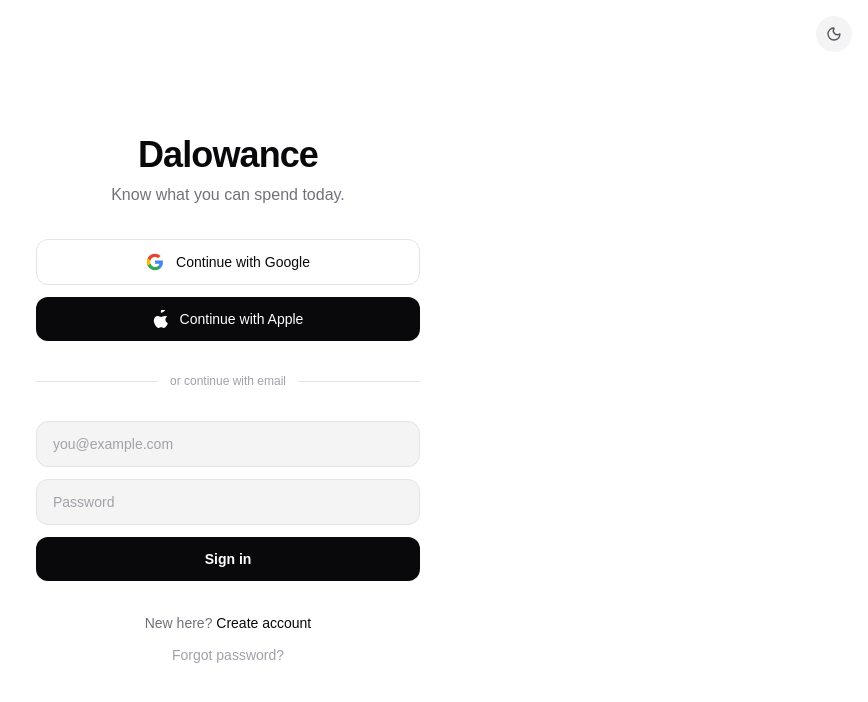
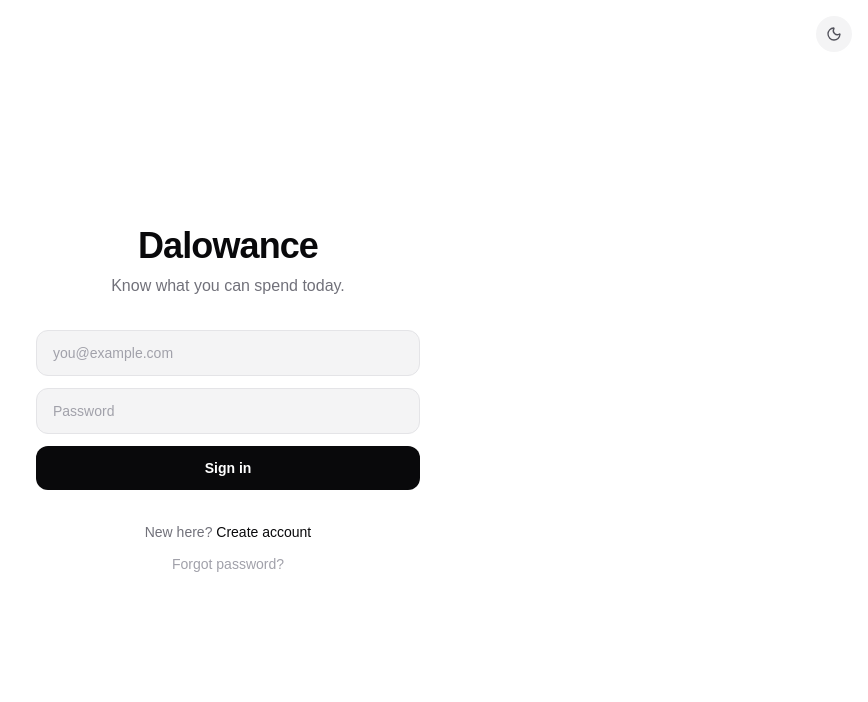
Before and after one commit to MarksVale/dalowance, a Next.js app: page / in a window 1280 px wide. Shown: the top 702 px of the page, without its empty margins (412-1280 px from the left). Built offline with nearby package versions, Linux system fonts and the light colour scheme; no server answers.

Commit message:
chore: remove Google and Apple login, email/password only

```diff
--- a/src/app/page.tsx
+++ b/src/app/page.tsx
@@ -33,31 +33,6 @@ export default async function LandingPage({ searchParams }: Props) {
           </div>
         )}
 
-        <div className="flex flex-col gap-3">
-          <a href="/auth/oauth?provider=google" className="flex items-center justify-center gap-3 w-full rounded-xl border border-zinc-200 dark:border-zinc-800 bg-white dark:bg-zinc-900 px-4 py-3 text-sm font-medium text-zinc-950 dark:text-white hover:bg-zinc-50 dark:hover:bg-zinc-800 transition-colors">
-            <svg width="18" height="18" viewBox="0 0 24 24" fill="none">
-              <path d="M22.56 12.25c0-.78-.07-1.53-.2-2.25H12v4.26h5.92c-.26 1.37-1.04 2.53-2.21 3.31v2.77h3.57c2.08-1.92 3.28-4.74 3.28-8.09z" fill="#4285F4"/>
-              <path d="M12 23c2.97 0 5.46-.98 7.28-2.66l-3.57-2.77c-.98.66-2.23 1.06-3.71 1.06-2.86 0-5.29-1.93-6.16-4.53H2.18v2.84C3.99 20.53 7.7 23 12 23z" fill="#34A853"/>
-              <path d="M5.84 14.09c-.22-.66-.35-1.36-.35-2.09s.13-1.43.35-2.09V7.07H2.18C1.43 8.55 1 10.22 1 12s.43 3.45 1.18 4.93l3.66-2.84z" fill="#FBBC05"/>
-              <path d="M12 5.38c1.62 0 3.06.56 4.21 1.64l3.15-3.15C17.45 2.09 14.97 1 12 1 7.7 1 3.99 3.47 2.18 7.07l3.66 2.84c.87-2.6 3.3-4.53 6.16-4.53z" fill="#EA4335"/>
-            </svg>
-            Continue with Google
-          </a>
-
-          <a href="/auth/oauth?provider=apple" className="flex items-center justify-center gap-3 w-full rounded-xl bg-zinc-950 dark:bg-white px-4 py-3 text-sm font-medium text-white dark:text-zinc-950 hover:bg-zinc-800 dark:hover:bg-zinc-100 transition-colors">
-            <svg width="15" height="18" viewBox="0 0 814 1000" fill="currentColor">
-              <path d="M788.1 340.9c-5.8 4.5-108.2 62.2-108.2 190.5 0 148.4 130.3 200.9 134.2 202.2-.6 3.2-20.7 71.9-68.7 141.9-42.8 61.6-87.5 123.1-155.5 123.1s-85.5-39.3-143-39.3c-58.3 0-81.3 39.9-148.3 39.9s-113.3-58.7-162.8-125.4C83.5 768.2 34.5 677.3 34.5 590.9c0-168.8 109.7-258.2 213-258.2 79.5 0 143 51.9 193.3 51.9 49 0 120.5-55.3 205.8-55.3zM636.2 45.5c43.7-52.3 75.7-124.2 75.7-196.2 0-10.3-.6-20.7-2.6-29.6-71.9 2.6-156.5 48.3-207.4 107.4-39.9 45.5-78.5 117.4-78.5 190.6 0 11.6 2 23.2 2.9 27.1 4.5.6 11.6 1.6 18.7 1.6 64.4 0 143.7-43.1 191.2-100.9z"/>
-            </svg>
-            Continue with Apple
-          </a>
-        </div>
-
-        <div className="flex items-center gap-3">
-          <div className="flex-1 h-px bg-zinc-200 dark:bg-zinc-800" />
-          <span className="text-xs text-zinc-400 dark:text-zinc-500 whitespace-nowrap">or continue with email</span>
-          <div className="flex-1 h-px bg-zinc-200 dark:bg-zinc-800" />
-        </div>
-
         <form action="/auth/login" method="POST" className="flex flex-col gap-3">
           <input type="hidden" name="mode" value={isSignup ? 'signup' : 'signin'} />
           <input type="email" name="email" required autoComplete="email" placeholder="you@example.com"
```
